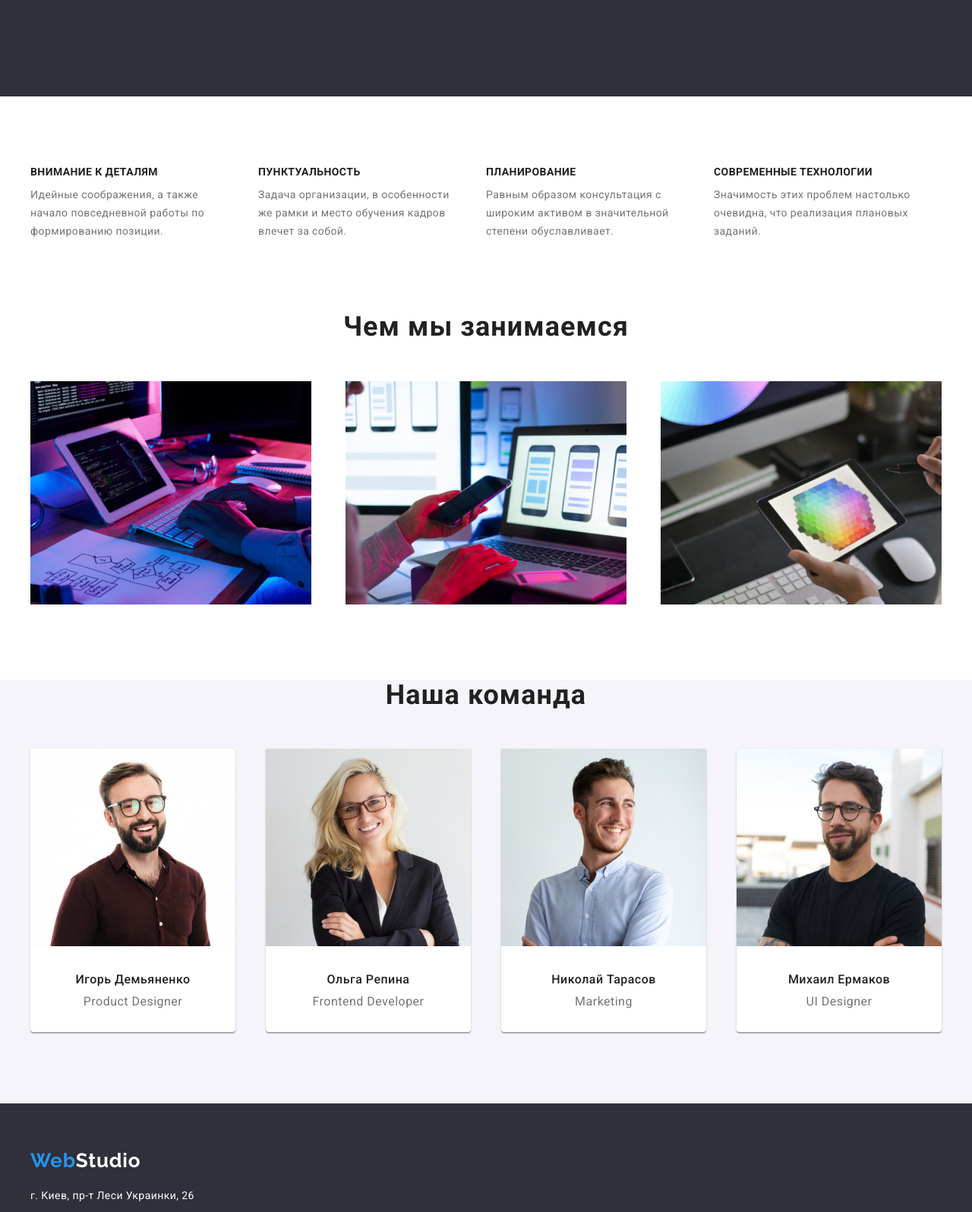
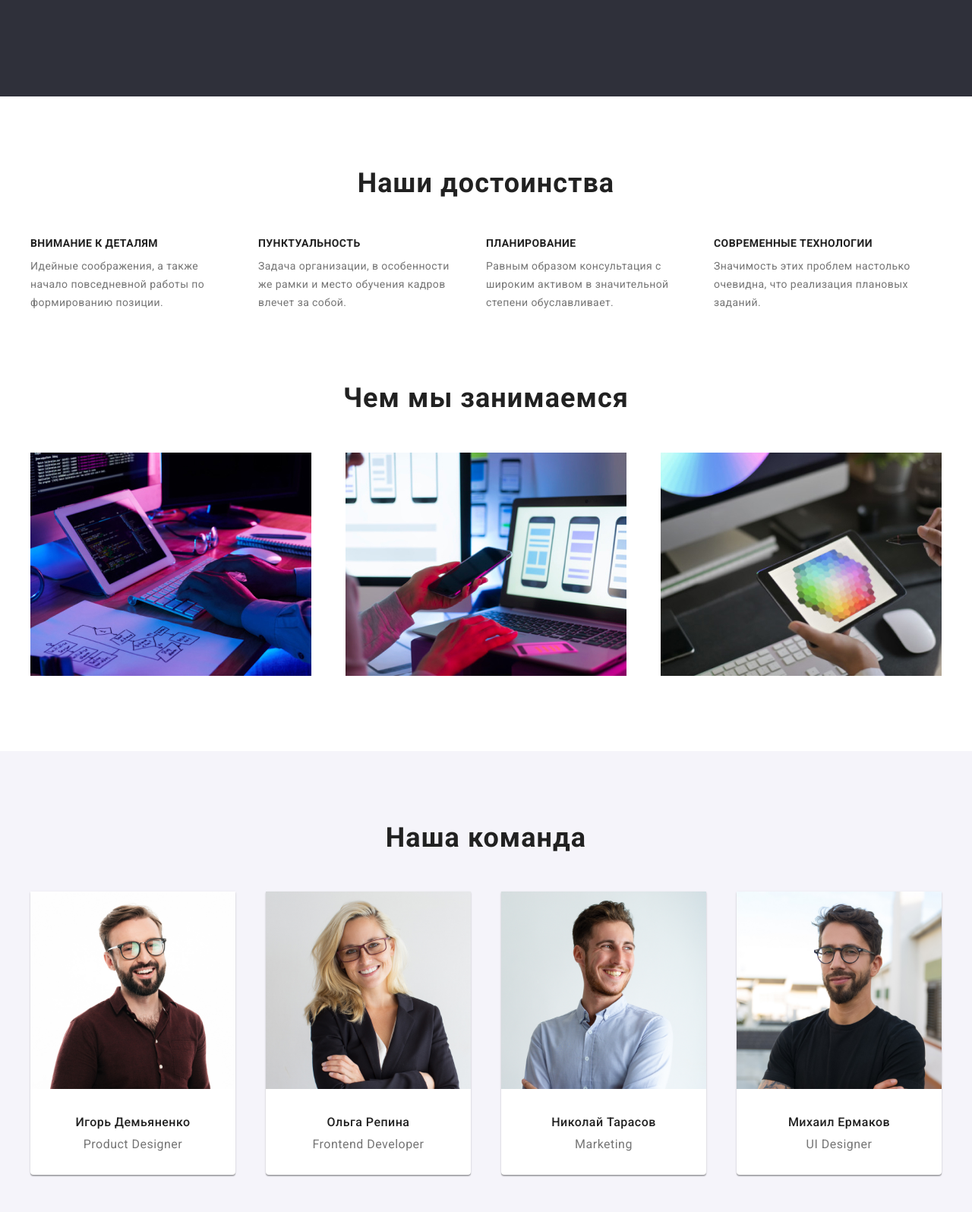
Before and after one commit to AleksandrFisun/goit-markup-hw-03, a plain HTML site: page index.html in a window 1280 px wide. Shown: the part 560-2156 px from the top of the page at 76% size. Drawn offline with nearby package versions, Linux system fonts and the light colour scheme.

Commit message:
Исправление по Дз.

```diff
--- a/css/style.css
+++ b/css/style.css
@@ -187,6 +187,7 @@ body {
   margin-right: auto;
 }
 .section {
+  padding-top: 94px;
   padding-bottom: 94px;
 }
 /* Тело страницы студия */
@@ -253,6 +254,9 @@ body {
 }
 /* Секция чем мы занимаемся */
 /* Класс для стилизации заголовков 2 уровня */
+.section-skills{
+padding-bottom: 0;
+}
 .list-features {
   display: flex;
   justify-content: space-between;
@@ -266,17 +270,19 @@ body {
   letter-spacing: 0.03em;
   color: #212121;
 }
-.hidden-header {
-  visibility: hidden;
-}
 /* Секция наша команда */
 /* Заглавие 3 уровня в ячейках каждого члена команды */
 .section-team {
+  padding-top: 94px;
   background-color: #f5f4fa;
 }
 .team {
   display: flex;
   justify-content: space-between;
+}
+/* Коробка для заголовка и описания тимы */
+.team-box{
+
 }
 .team-cells {
   width: 270px;
--- a/index.html
+++ b/index.html
@@ -45,9 +45,9 @@
             <button type="button" value="Заказать услугу" class="promo-order">Заказать услугу</button>
         </section>
         <!-- Наши достоинства -->
-        <section class="section ">
+        <section class="section section-skills">
             <div class="container">
-                <h2 class="headline hidden-header">Наши достоинства</h2>
+                <h2 class="headline">Наши достоинства</h2>
                 <ul class="section-dignity">
                     <li>
                         <h3 class="title-dignity">Внимание к деталям</h3>
@@ -91,23 +91,31 @@
                 <ul class="team">
                     <li class="team-cells"><img src="./images/team1.jpg" alt="Фото члена команды Игоря Демьяненко"
                             width="270" height="260">
+                        <div class="team-box">
                             <h3 class="team-title">Игорь Демьяненко</h3>
                             <p class="team-text">Product Designer</p>
+                        </div>
                     </li>
                     <li class="team-cells"><img src="./images/team2.jpg" alt="Фото члена команды Ольги Репина"
                             width="270" height="260">
+                        <div class="team-box">
                             <h3 class="team-title">Ольга Репина</h3>
                             <p class="team-text">Frontend Developer</p>
+                        </div>
                     </li>
                     <li class="team-cells"><img src="./images/team3.jpg" alt="Фото члена команды Николая Тарасова"
                             width="270" height="260">
+                        <div class="team-box">
                             <h3 class="team-title">Николай Тарасов</h3>
                             <p class="team-text">Marketing</p>
+                        </div>
                     </li>
                     <li class="team-cells"><img src="./images/team4.jpg" alt="Фото члена команды Михаила Ермакова"
                             width="270" height="260">
+                        <div class="team-box">
                             <h3 class="team-title">Михаил Ермаков</h3>
                             <p class="team-text">UI Designer</p>
+                        </div>
                     </li>
                 </ul>
             </div>
```
Also changed, not shown: portfolio.html (+12 -6 lines). Lines whose indentation alone changed are shown as unchanged.
